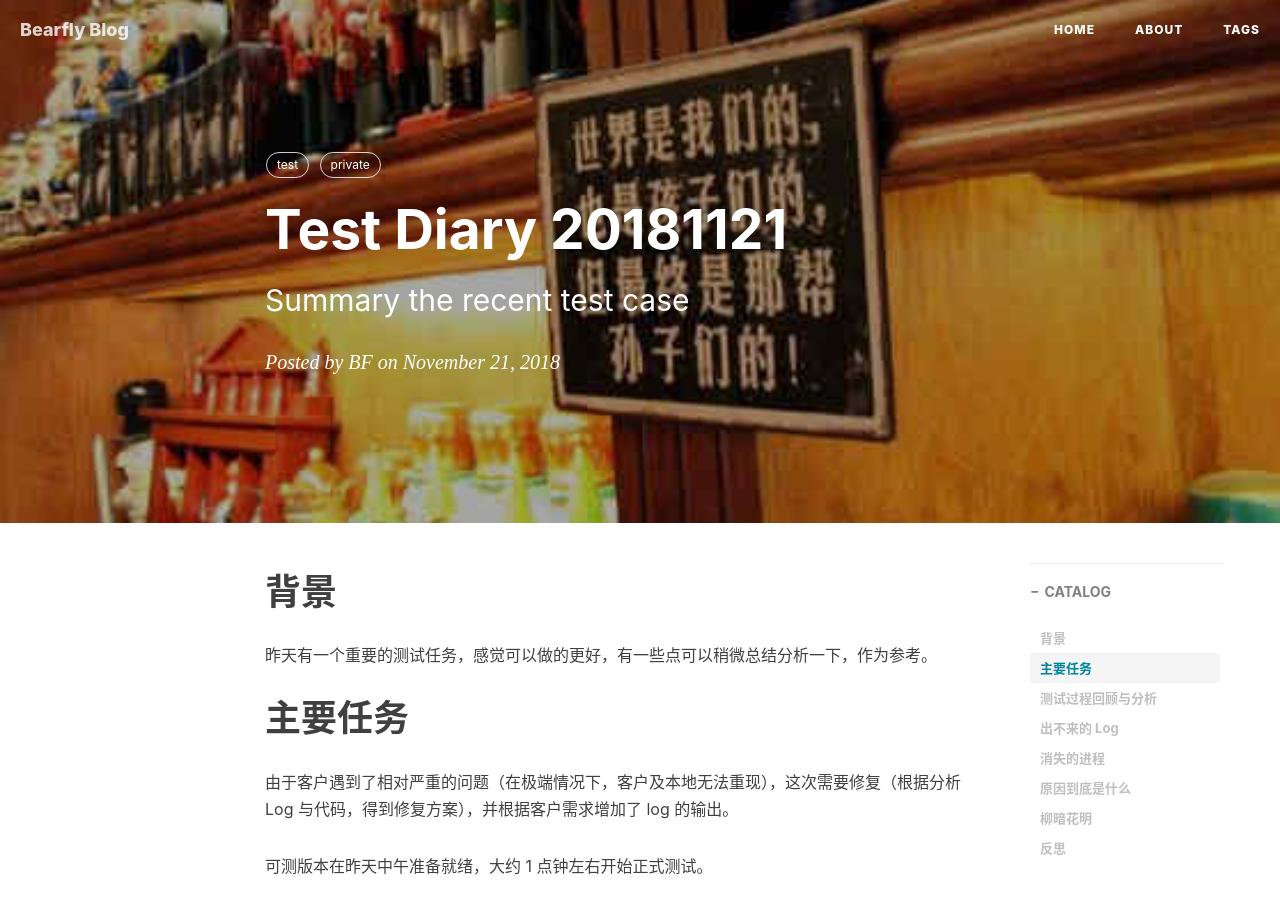
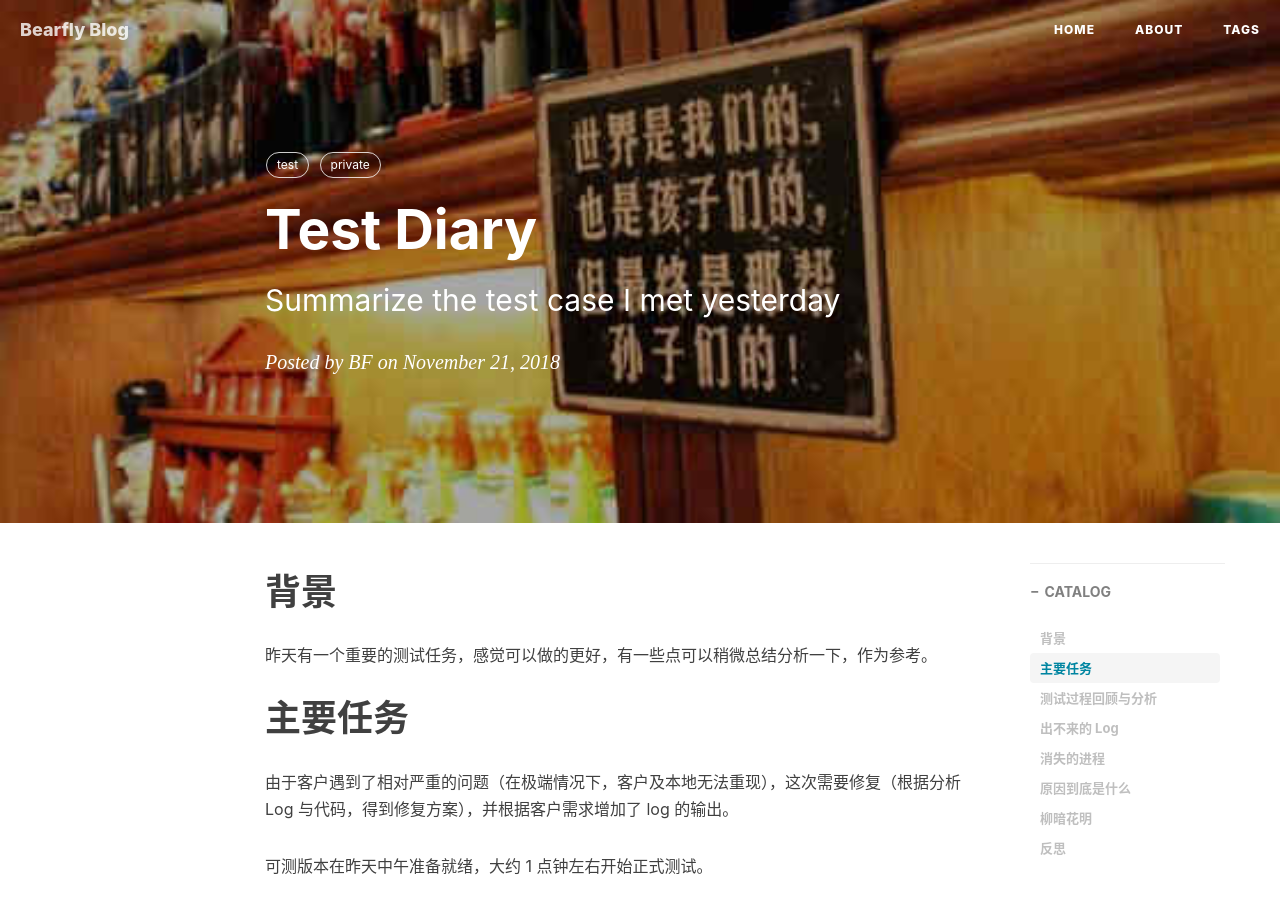
Before and after one commit to bearfly1990/bearfly.github.io, a Jekyll site: the page built from _posts/2018/11/2018-11-21-TestDiary.md, in a window 1280 px wide and 900 px high. Built offline with Jekyll 4.4.1, drawn with Linux system fonts in a browser that asks for light colours; nearby versions of some CDN libraries; comment, search, counter and statistics services are not loaded.

Commit message:
update title name

```diff
--- a/_posts/2018/11/2018-11-21-TestDiary.md
+++ b/_posts/2018/11/2018-11-21-TestDiary.md
@@ -1,7 +1,7 @@
 ---
 layout: post
-title: Test Diary 20181121
-subtitle: Summary the recent test case
+title: Test Diary #01
+subtitle: Summarize the test case I met yesterday
 date: 2018-11-21
 author: BF
 header-img: img/bf/wall_01.jpg
```
